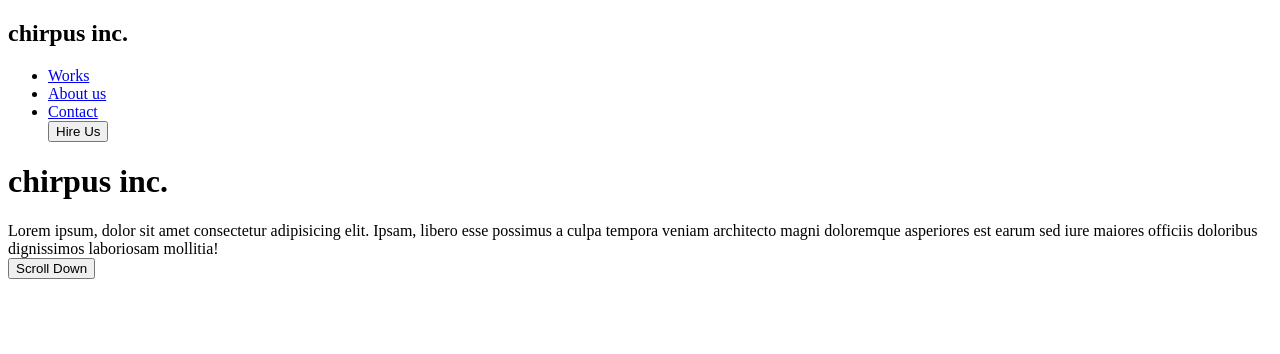
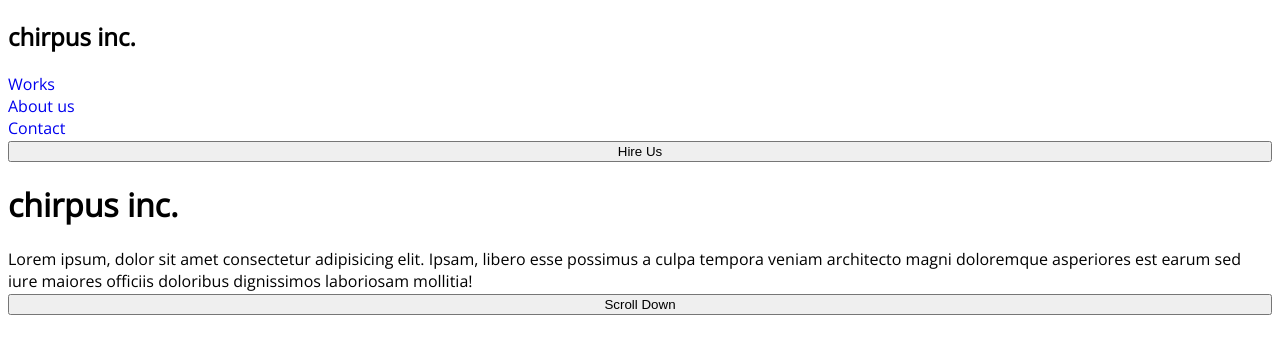
Before and after one commit to MechialH/html-css-lab1, a plain HTML site: page lab1-part1.html in a window 1280 px wide. Drawn offline with nearby package versions, Linux system fonts and the light colour scheme; files that its build step writes are made by us from their sources.

Commit message:
Css linking fixed. Buttons full page.

```diff
--- a/css/lab1-part1.css
+++ /dev/null
@@ -1,10 +0,0 @@
-a :visited {
-}
-a :hover {
-}
-a :visited {
-}
-a :link {
-}
-.roundbutton {
-}
--- /dev/null
+++ b/css/lab1style.css
@@ -0,0 +1,25 @@
+body {
+  font-family: "Open Sans", sans-serif;
+}
+
+a:link {
+  text-decoration: none;
+}
+a:visited {
+  text-decoration: none;
+}
+a:hover {
+  text-decoration: none;
+}
+a:active {
+  text-decoration: none;
+}
+
+.roundbutton {
+  width: 100%;
+}
+
+ul {
+  list-style: none;
+  padding-left: 0;
+}
--- a/lab1-part1.html
+++ b/lab1-part1.html
@@ -3,7 +3,11 @@
   <head>
     <meta charset="UTF-8" />
     <meta name="viewport" content="width=device-width, initial-scale=1.0" />
-    <link rel="stylesheet" href="lab1-part1.css" />
+    <link
+      rel="stylesheet"
+      href="https://fonts.googleapis.com/css?family=Open+Sans"
+    />
+    <link rel="stylesheet" type="text/css" href="css/lab1style.css" />
     <title>Lab 1</title>
   </head>
   <body>
@@ -21,6 +25,7 @@
     </header>
 
     <main>
+      <!--body content paragraph needs border left-->
       <h1>chirpus inc.</h1>
       <div>
         Lorem ipsum, dolor sit amet consectetur adipisicing elit. Ipsam, libero
```
